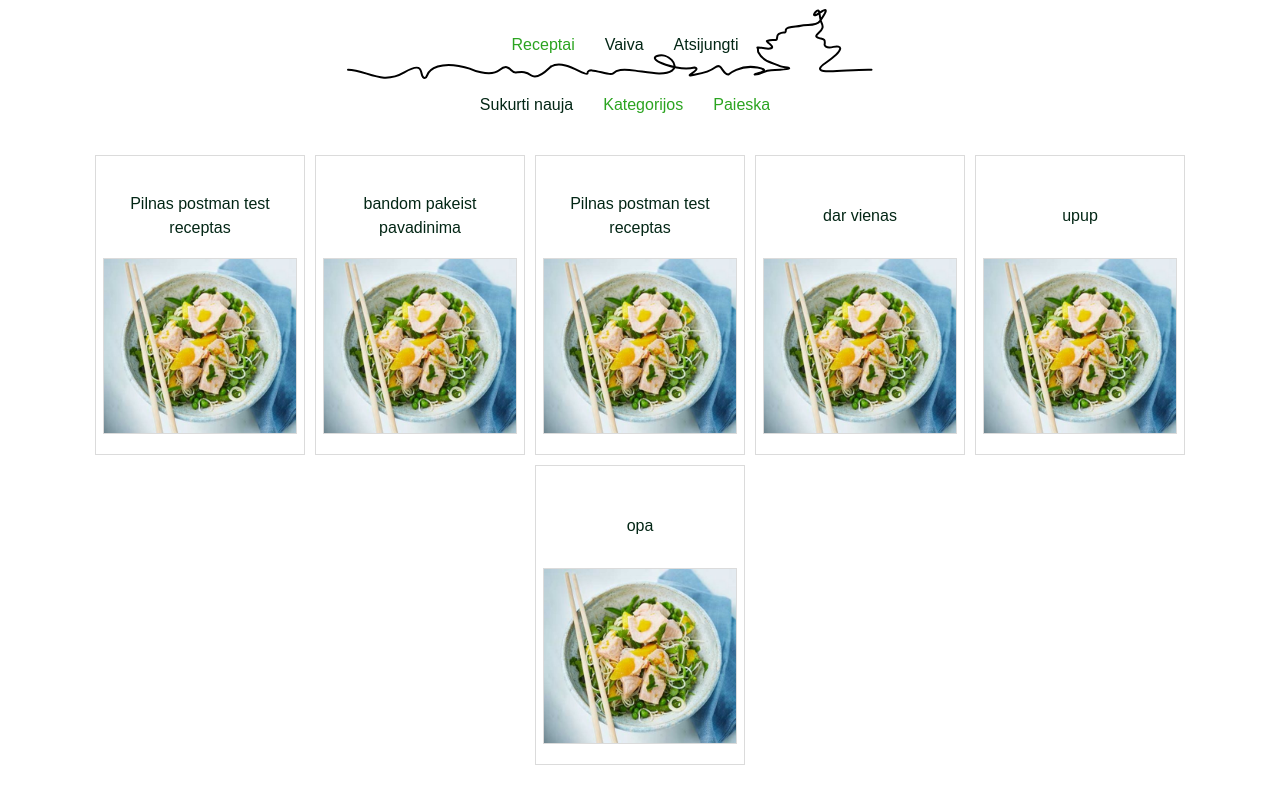
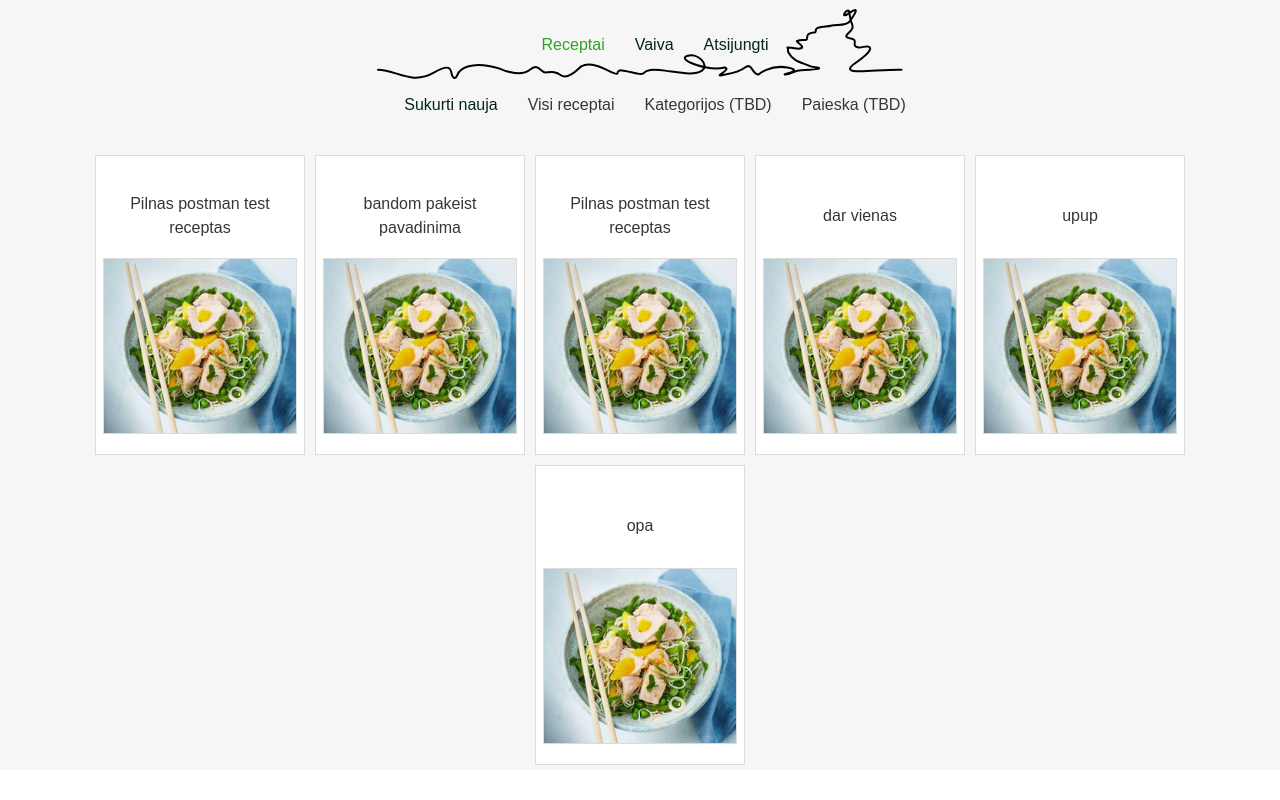
Before and after one commit to vaivabraz/recipes-frontend, a Next.js app: page /recipes in a window 1280 px wide. Built offline with nearby package versions, Linux system fonts and the light colour scheme.

Commit message:
new layout

```diff
--- a/src/components/Layout/Layout.tsx
+++ b/src/components/Layout/Layout.tsx
@@ -1,7 +1,7 @@
 import Navbar from "./Navbar";
 import SubMenu from "./SubMenu";
 import styled from "styled-components";
-
+import { Colors } from "../../constants";
 const Layout = (props) => (
   <LayoutContainer>
     <Navbar />
@@ -10,8 +10,12 @@ const Layout = (props) => (
   </LayoutContainer>
 );
 
-const LayoutContainer = styled.div``;
+const LayoutContainer = styled.div`
+  background-color: ${Colors.SoftGrey};
+`;
 
-const BodyContainer = styled.div``;
+const BodyContainer = styled.div`
+  padding: 0rem 9rem;
+`;
 
 export default Layout;
--- a/src/components/Layout/Navbar.tsx
+++ b/src/components/Layout/Navbar.tsx
@@ -1,10 +1,12 @@
 import styled from "styled-components";
-import { Colors } from "../../constants";
 import { Link } from "../";
 import NavBarIllustration from "../../asset/svg/NavBarIllustration";
 
 const Navbar = () => (
   <NavbarContainer>
+    <IllustrationContainer>
+      <NavBarIllustration />
+    </IllustrationContainer>
     <MenuList>
       <MenuItem>
         <Link href="/recipes" title="Receptai" bold></Link>
@@ -16,9 +18,6 @@ const Navbar = () => (
         <Link href="/about" title="Atsijungti" bold></Link>
       </MenuItem>
     </MenuList>
-    <div style={{ position: "absolute" }}>
-      <NavBarIllustration />
-    </div>
   </NavbarContainer>
 );
 
@@ -28,8 +27,6 @@ const NavbarContainer = styled.div`
   justify-content: center;
   align-items: center;
   flex-direction: column;
-  /* background-color: ${Colors.SoftGrey}; */
-  padding-right: 6rem;
   /* @media screen and (max-width: 940px) {
     height: 3rem;
     justify-content: center;
@@ -45,4 +42,9 @@ const MenuItem = styled.li`
   padding-left: 3rem;
 `;
 
+const IllustrationContainer = styled.div`
+  position: absolute;
+  pointer-events: none;
+`;
+
 export default Navbar;
--- a/src/components/Layout/SubMenu.tsx
+++ b/src/components/Layout/SubMenu.tsx
@@ -1,5 +1,4 @@
 import styled from "styled-components";
-import { Colors } from "../../constants";
 import { Link } from "../";
 
 const SubMenu = () => (
@@ -9,10 +8,13 @@ const SubMenu = () => (
         <Link href="/createNew" title="Sukurti nauja"></Link>
       </MenuItem>
       <MenuItem>
-        <Link href="/" title="Kategorijos"></Link>
+        <Text>Visi receptai</Text>
       </MenuItem>
       <MenuItem>
-        <Link href="/" title="Paieska"></Link>
+        <Text>Kategorijos (TBD)</Text>
+      </MenuItem>
+      <MenuItem>
+        <Text>Paieska (TBD)</Text>
       </MenuItem>
     </MenuList>
   </SubMenuContainer>
@@ -23,8 +25,6 @@ const SubMenuContainer = styled.div`
   display: flex;
   justify-content: center;
   align-items: center;
-  /* background-color: ${Colors.SoftGrey}; */
-  padding-right: 6rem;
   @media screen and (max-width: 940px) {
   }
 `;
@@ -38,4 +38,6 @@ const MenuItem = styled.li`
   padding-left: 3rem;
 `;
 
+const Text = styled.p``;
+
 export default SubMenu;
--- a/src/pages/recipes/index.tsx
+++ b/src/pages/recipes/index.tsx
@@ -12,7 +12,6 @@ const Recipes = () => {
 };
 
 const BodyContainer = styled.div`
-  padding: 0rem 9rem;
   display: grid;
   @media screen and (max-width: 940px) {
     grid-template-columns: 100%;
--- a/src/pages/styles.css
+++ b/src/pages/styles.css
@@ -5,7 +5,7 @@
   margin: 0;
   padding: 0;
   font-weight: lighter;
-  color:#032615;
+  color:#383633;
 }
 html {
   font-size: 10px;
@@ -27,6 +27,11 @@ h4 {
   font-size: 20px;
 }
 
+h5 {
+  font-size: 16px;
+  line-height: 24px;
+}
+
 a {
   font-size: 16px;
   line-height: 24px;
```
